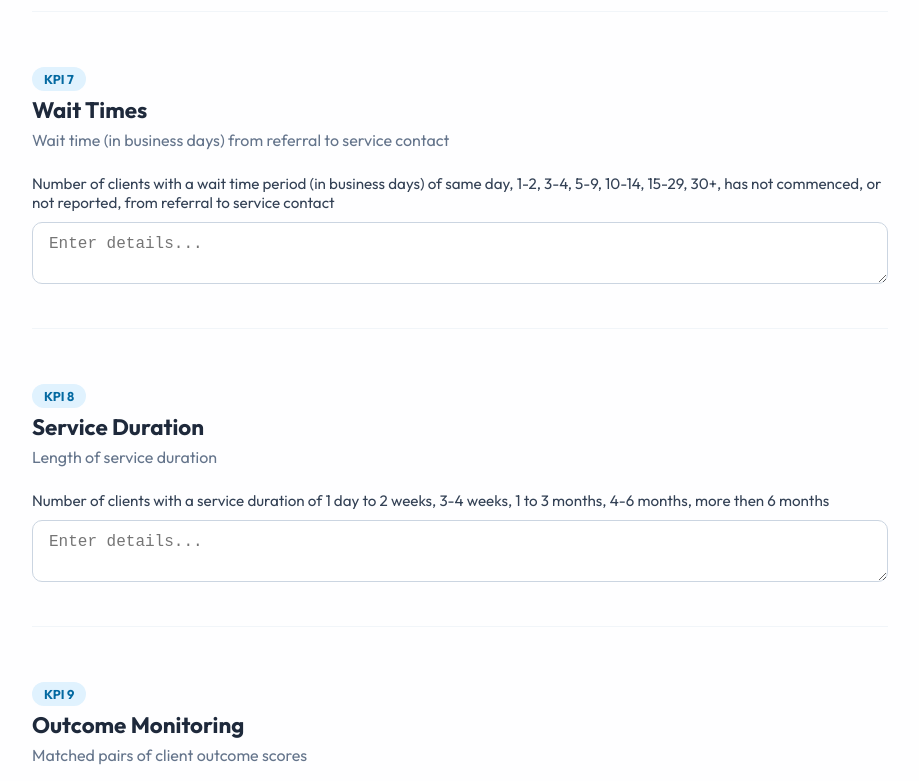
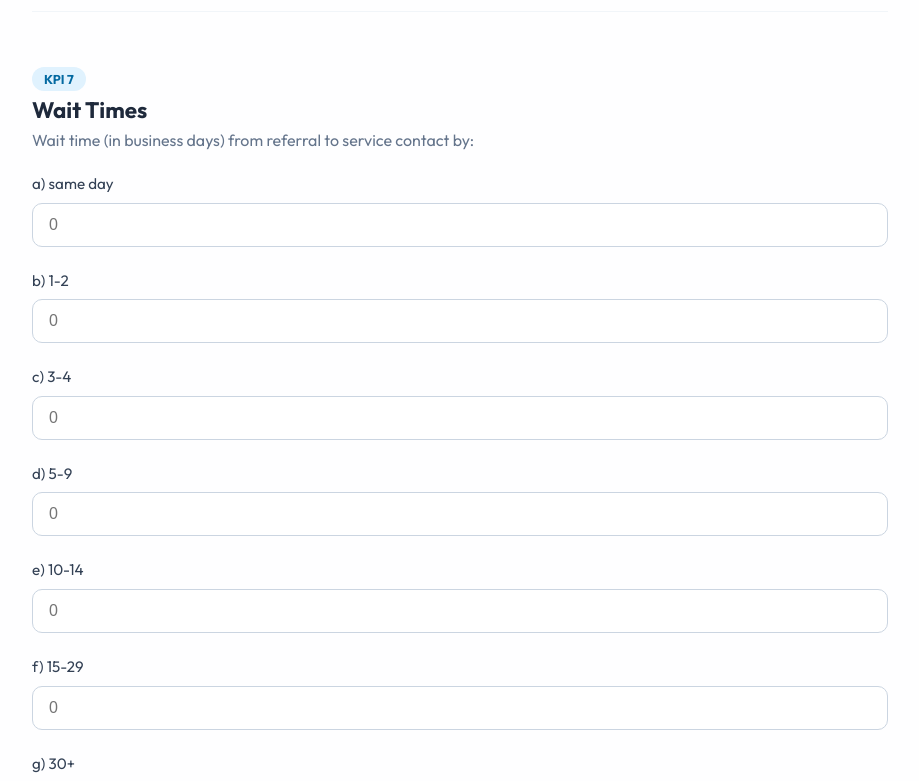
Before and after one commit to SteveNossiter/hnc-mod-2-reporting, a React (Vite) app: page / in a window 1280 px wide. Shown: the part 3820-4601 px from the top of the page, without its empty margins (180-1099 px from the left). Built offline with nearby package versions, Linux system fonts and the light colour scheme.

Commit message:
Expand KPI 7 and 8 with itemized number inputs

```diff
--- a/src/data.js
+++ b/src/data.js
@@ -68,17 +68,29 @@ export const kpiData = [
   {
     id: 7,
     category: "Wait Times",
-    kpi: "Wait time (in business days) from referral to service contact",
+    kpi: "Wait time (in business days) from referral to service contact by:",
     questions: [
-      { id: "7_main", label: "Number of clients with a wait time period (in business days) of same day, 1-2, 3-4, 5-9, 10-14, 15-29, 30+, has not commenced, or not reported, from referral to service contact", type: "textarea" }
+      { id: "7_a", label: "a) same day", type: "number" },
+      { id: "7_b", label: "b) 1-2", type: "number" },
+      { id: "7_c", label: "c) 3-4", type: "number" },
+      { id: "7_d", label: "d) 5-9", type: "number" },
+      { id: "7_e", label: "e) 10-14", type: "number" },
+      { id: "7_f", label: "f) 15-29", type: "number" },
+      { id: "7_g", label: "g) 30+", type: "number" },
+      { id: "7_h", label: "h) has not commenced", type: "number" },
+      { id: "7_i", label: "i) or not reported", type: "number" }
     ]
   },
   {
     id: 8,
     category: "Service Duration",
-    kpi: "Length of service duration",
+    kpi: "Number of clients with a service duration of:",
     questions: [
-      { id: "8_main", label: "Number of clients with a service duration of 1 day to 2 weeks, 3-4 weeks, 1 to 3 months, 4-6 months, more then 6 months", type: "textarea" }
+      { id: "8_a", label: "a) 1 day to 2 weeks", type: "number" },
+      { id: "8_b", label: "b) 3-4 weeks", type: "number" },
+      { id: "8_c", label: "c) 1 to 3 months", type: "number" },
+      { id: "8_d", label: "d) 4-6 months", type: "number" },
+      { id: "8_e", label: "e) more then 6 months", type: "number" }
     ]
   },
   {
```
